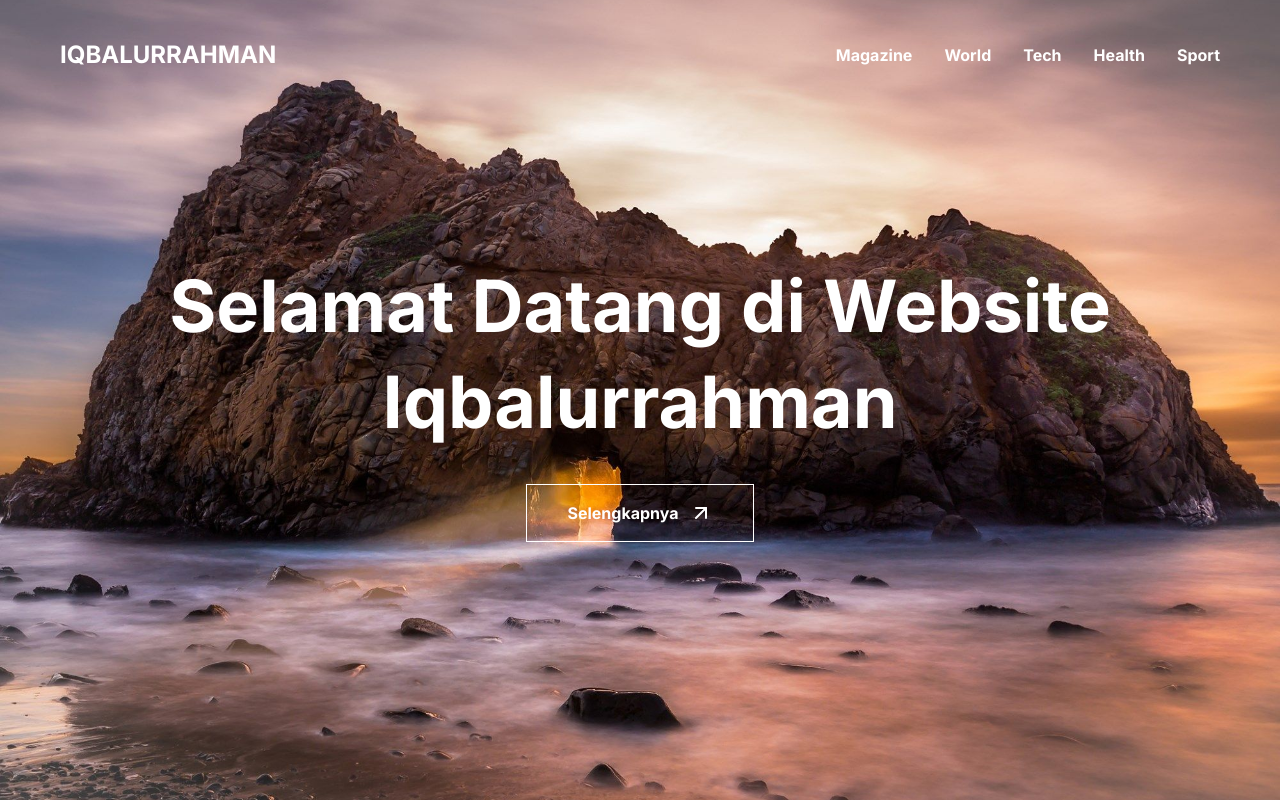
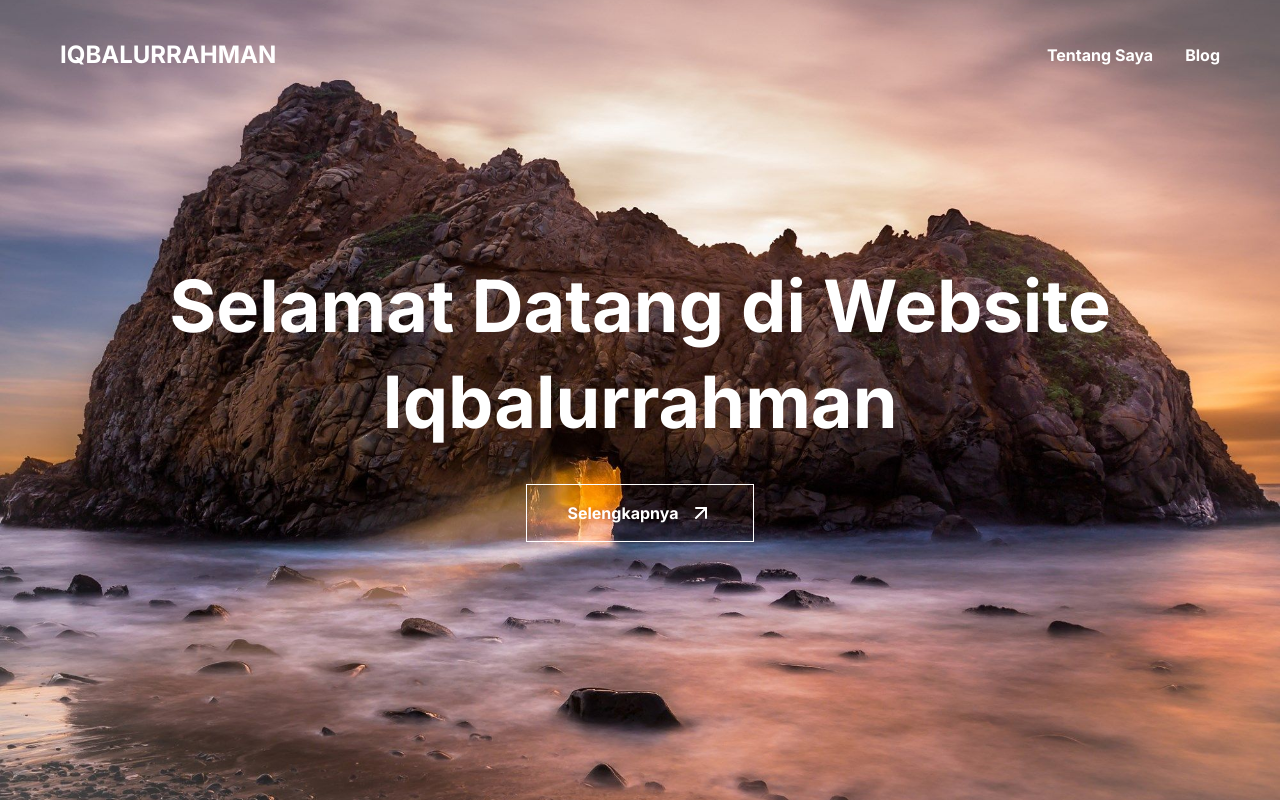
Before and after one commit to iqballurrahman/iqbal, a plain HTML site: page index.html in a window 1280 px wide. Drawn offline with Linux system fonts and the light colour scheme.

Commit message:
Update index.html

```diff
--- a/index.html
+++ b/index.html
@@ -19,11 +19,8 @@
                 </button>
               </div>
             <ul class="nav--list" data-state="closed">
-                <li class="nav--item"><a href="#" class="link">Magazine</a> </li>
-                <li class="nav--item"><a href="#" class="link">World</a> </li>
-                <li class="nav--item"><a href="#" class="link">Tech</a> </li>
-                <li class="nav--item"><a href="#" class="link">Health</a> </li>
-                <li class="nav--item"><a href="#" class="link">Sport</a> </li>
+                <li class="nav--item"><a href="#" class="link">Tentang Saya</a> </li>
+                <li class="nav--item"><a href="#" class="link">Blog</a> </li>
             </ul>
         </nav>
     </header>
```
